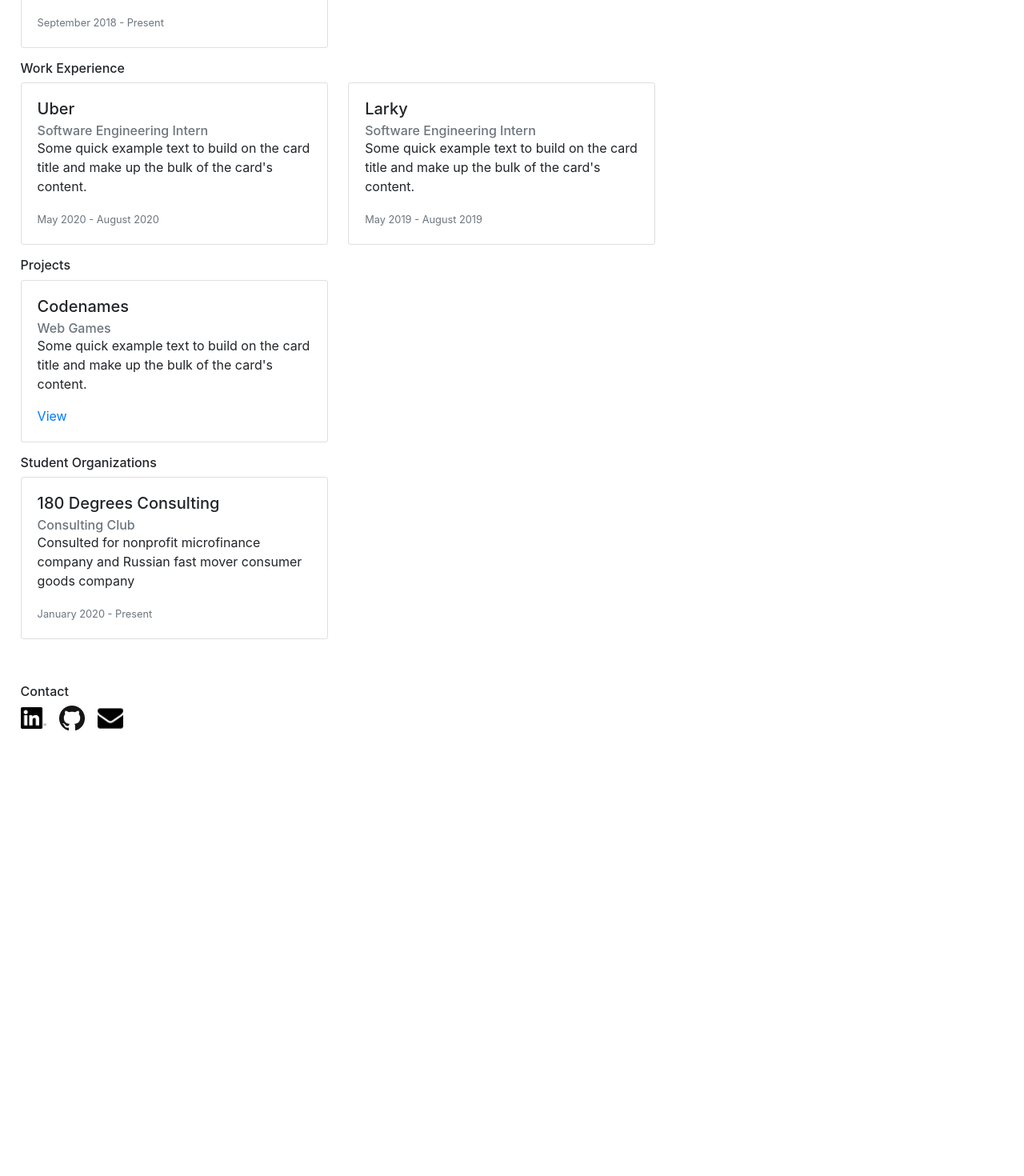
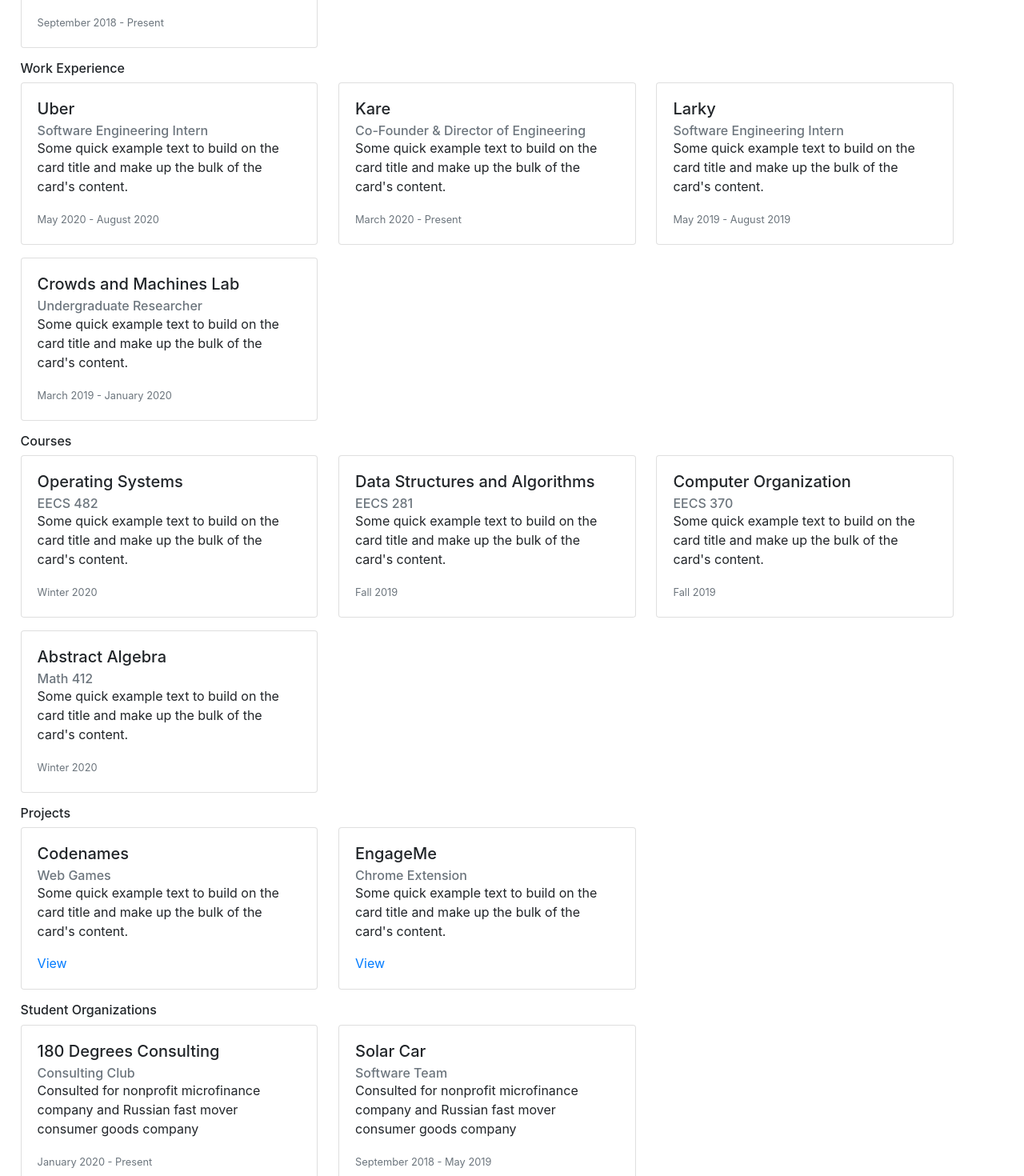
Before and after one commit to rguan72/richardguan, a React (Create React App) app: page / in a window 1280 px wide. Shown: the part 500-1970 px from the top of the page at 80% size. Before the commit the page ends 1421 px from the top, so only its background shows below. Built offline with nearby package versions, Linux system fonts and the light colour scheme.

Commit message:
Clean up and add sections

```diff
--- a/src/App.css
+++ b/src/App.css
@@ -1,12 +1,13 @@
 @media only screen and (min-width: 1000px) {
  .cardDesktop {
-   max-width: 30vw;
    margin-right: 2vw;
+   flex-basis: 30%;
  }
 
  .sectionDesktop {
    display: flex;
    flex-direction: row;
+   flex-wrap: wrap;
  }
 
  .mlDesktop {
--- a/src/App.js
+++ b/src/App.js
@@ -55,7 +55,7 @@
         <Card style={{ borderWidth: 0 }}>
           <Card.Body style={{ paddingLeft: 0}}>
             <Card.Text>
-              Hi, I'm <strong>Richard</strong>! I'm a fungi. My favorite player is Kawhi Leonard who is also a fungi.
+              Hi, I'm <strong>Richard</strong>! I'm a junior Computer Science major at the University of Michigan and a fungi.
             </Card.Text>
           </Card.Body>
         </Card>
--- a/src/content.json
+++ b/src/content.json
@@ -18,10 +18,50 @@
                 "dates": "May 2020 - August 2020"
             },
             {
+                "title": "Kare",
+                "subtitle": "Co-Founder & Director of Engineering",
+                "text": "Some quick example text to build on the card title and make up the bulk of the card's content.",
+                "dates": "March 2020 - Present"
+            },
+            {
                 "title": "Larky",
                 "subtitle": "Software Engineering Intern",
                 "text": "Some quick example text to build on the card title and make up the bulk of the card's content.",
                 "dates": "May 2019 - August 2019"
+            },
+            {
+                "title": "Crowds and Machines Lab",
+                "subtitle": "Undergraduate Researcher",
+                "text": "Some quick example text to build on the card title and make up the bulk of the card's content.",
+                "dates": "March 2019 - January 2020"
+            }
+        ]
+    },
+    {
+        "Courses": [
+            {
+                "title": "Operating Systems",
+                "subtitle": "EECS 482",
+                "text": "Some quick example text to build on the card title and make up the bulk of the card's content.",
+                "dates": "Winter 2020"
+            },
+            {
+                "title": "Data Structures and Algorithms",
+                "subtitle": "EECS 281",
+                "text": "Some quick example text to build on the card title and make up the bulk of the card's content.",
+                "dates": "Fall 2019"
+            },
+            {
+                "title": "Computer Organization",
+                "subtitle": "EECS 370",
+                "text": "Some quick example text to build on the card title and make up the bulk of the card's content.",
+                "dates": "Fall 2019"
+            },
+            {
+                "title": "Abstract Algebra",
+                "subtitle": "Math 412",
+                "text": "Some quick example text to build on the card title and make up the bulk of the card's content.",
+                "dates": "Winter 2020"
             }
         ]
     },
@@ -32,6 +72,12 @@
                 "subtitle": "Web Games",
                 "text":"Some quick example text to build on the card title and make up the bulk of the card's content.",
                 "link": "https://codenames.co"
+            },
+            {
+                "title": "EngageMe",
+                "subtitle": "Chrome Extension",
+                "text": "Some quick example text to build on the card title and make up the bulk of the card's content.",
+                "link": "https://bit.ly/Engage-Me"
             }
         ]
     },
@@ -42,6 +88,12 @@
                 "subtitle": "Consulting Club",
                 "text": "Consulted for nonprofit microfinance company and Russian fast mover consumer goods company",
                 "dates": "January 2020 - Present"
+            },
+            {
+                "title": "Solar Car",
+                "subtitle": "Software Team",
+                "text": "Consulted for nonprofit microfinance company and Russian fast mover consumer goods company",
+                "dates": "September 2018 - May 2019"
             }
         ]
     }
```
